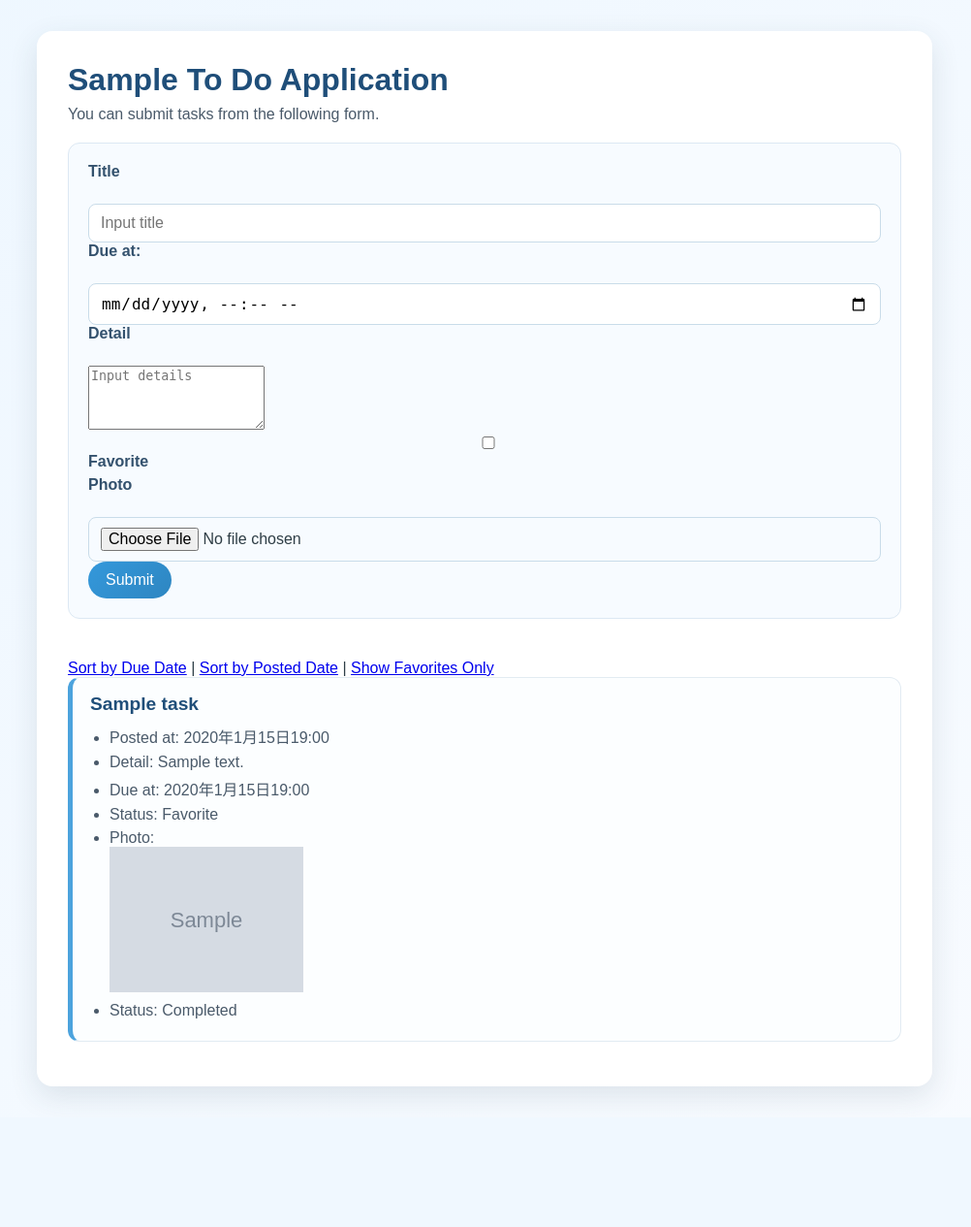
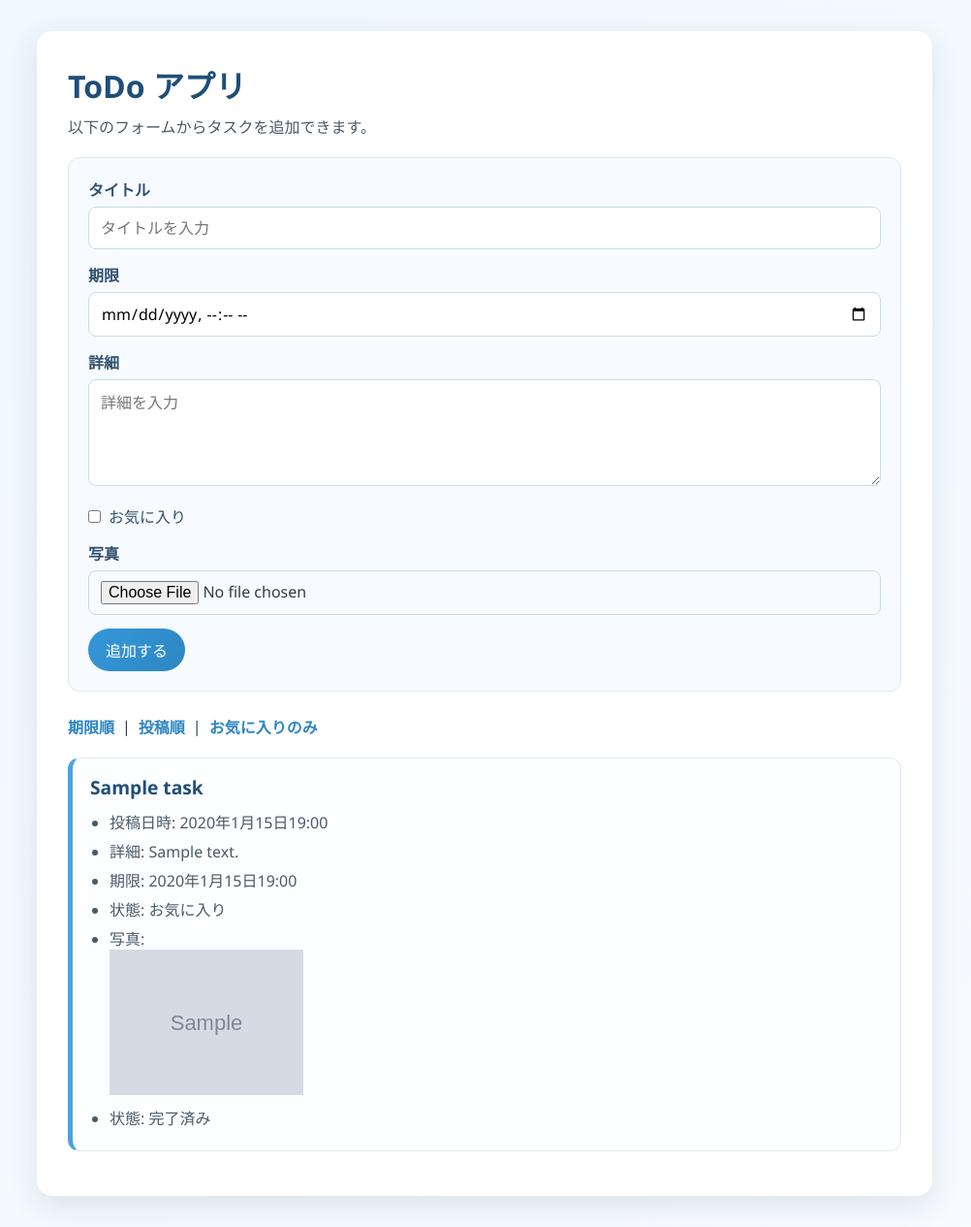
Before and after one commit to s1f10250082/django-test-exercise, a Django app: page / in a window 1280 px wide. Shown: the whole page at 97% size, without its empty margins (140-1142 px from the left). Before the commit the page ends 1127 px from the top, so only its background shows below. Run offline with Django 5.2, Linux system fonts and the light colour scheme; tables that the repository leaves empty hold one stand-in row (values such as "Sample post"); grey boxes marked "Sample" are stand-in pictures.

Commit message:
cssを編集

```diff
--- a/todo/static/todo/css/detail.css
+++ b/todo/static/todo/css/detail.css
@@ -1,5 +1,5 @@
 body {
-    font-family: "Yu Gothic", "Hiragino Sans", "Meiryo", sans-serif;
+    font-family: "Noto Sans JP", "Yu Gothic", "Hiragino Sans", "Meiryo", "Segoe UI", sans-serif;
     margin: 0;
     padding: 32px 16px;
     background: linear-gradient(135deg, #f3f8ff 0%, #f9fcff 100%);
@@ -69,10 +69,6 @@ h1 {
     background: linear-gradient(135deg, #6c7a89 0%, #5d6b78 100%);
 }
 
-.danger-btn {
-    background: linear-gradient(135deg, #e76f51 0%, #d9534f 100%);
-}
-
 .secondary-action {
     margin-top: 6px;
 }
--- a/todo/static/todo/css/index.css
+++ b/todo/static/todo/css/index.css
@@ -1,5 +1,5 @@
 body {
-    font-family: "Yu Gothic", "Hiragino Sans", "Meiryo", sans-serif;
+    font-family: "Noto Sans JP", "Yu Gothic", "Hiragino Sans", "Meiryo", "Segoe UI", sans-serif;
     background: linear-gradient(135deg, #eef7ff 0%, #f8fbff 100%);
     margin: 0;
     padding: 32px 16px;
@@ -40,6 +40,18 @@ form {
     margin-bottom: 14px;
 }
 
+.checkbox-group label {
+    display: flex;
+    align-items: center;
+    gap: 8px;
+    font-weight: 500;
+}
+
+.checkbox-group input {
+    width: auto;
+    margin: 0;
+}
+
 label {
     display: block;
     margin-bottom: 6px;
@@ -47,13 +59,19 @@ label {
     color: #33516d;
 }
 
-input {
+input,
+textarea {
     width: 100%;
     padding: 10px 12px;
     border: 1px solid #c9dce9;
     border-radius: 8px;
     box-sizing: border-box;
     font-size: 1rem;
+    font-family: inherit;
+}
+
+textarea {
+    resize: vertical;
 }
 
 .form-actions {
@@ -82,19 +100,17 @@ button:hover {
     align-items: center;
     margin-bottom: 20px;
     flex-wrap: wrap;
+    gap: 8px;
 }
 
-.sort-form select {
-    padding: 8px 10px;
-    border: 1px solid #c9dce9;
-    border-radius: 8px;
-    background: #fff;
-    font-size: 0.95rem;
+.sort-form a {
+    color: #2e86c1;
+    text-decoration: none;
+    font-weight: 600;
 }
 
-.sort-form button {
-    padding: 8px 14px;
-    border-radius: 999px;
+.sort-form a:hover {
+    text-decoration: underline;
 }
 
 .text {
--- a/todo/templates/todo/index.html
+++ b/todo/templates/todo/index.html
@@ -3,7 +3,7 @@
 <html lang="ja">
 
 <head>
-    <title>To Do Application</title>
+    <title>ToDo アプリ</title>
     <meta charset="UTF-8">
     <meta name="author" content="INIAD">
     <link rel="stylesheet" href="{% static 'todo/css/index.css' %}">
@@ -11,65 +11,64 @@
 
 <body>
     <div class="container">
-    <h1>Sample To Do Application</h1>
-    <p>You can submit tasks from the following form.</p>
+        <h1>ToDo アプリ</h1>
+        <p>以下のフォームからタスクを追加できます。</p>
         <form action="{% url 'index' %}" method="post" enctype="multipart/form-data">
             {% csrf_token %}
-        <div>
-            <label for="titleInput">Title</label><br>
-            <input id="titleInput" name="title" type="text" placeholder="Input title">
+            <div class="form-group">
+                <label for="titleInput">タイトル</label>
+                <input id="titleInput" name="title" type="text" placeholder="タイトルを入力">
             </div>
-        <div>
-            <label for="dueInput">Due at:</label><br>
+            <div class="form-group">
+                <label for="dueInput">期限</label>
                 <input id="dueInput" name="due_at" type="datetime-local">
             </div>
-        <div>
-            <label for="detailInput">Detail</label><br>
-            <textarea id="detailInput" name="detail" rows="4" placeholder="Input details"></textarea>
+            <div class="form-group">
+                <label for="detailInput">詳細</label>
+                <textarea id="detailInput" name="detail" rows="4" placeholder="詳細を入力"></textarea>
             </div>
-        <div>
+            <div class="form-group checkbox-group">
                 <label for="favoriteInput">
                     <input id="favoriteInput" name="favorite" type="checkbox">
-                Favorite
+                    お気に入り
                 </label>
             </div>
-        <div>
-            <label for="photoInput">Photo</label><br>
+            <div class="form-group">
+                <label for="photoInput">写真</label>
                 <input id="photoInput" name="photo" type="file" accept="image/*">
             </div>
-        <div>
-            <button type="submit">Submit</button>
+            <div class="form-actions">
+                <button type="submit">追加する</button>
             </div>
         </form>
-    <br>
 
-    <div>
-        <a href="{% url 'index' %}?order=due">Sort by Due Date</a> |
-        <a href="{% url 'index' %}?order=post">Sort by Posted Date</a> |
-        <a href="{% url 'index' %}?order=favorite">Show Favorites Only</a>
+        <div class="sort-form">
+            <a href="{% url 'index' %}?order=due">期限順</a> |
+            <a href="{% url 'index' %}?order=post">投稿順</a> |
+            <a href="{% url 'index' %}?order=favorite">お気に入りのみ</a>
         </div>
 
         {% for task in tasks %}
         <div class="text">
             <h2><a href="{% url 'detail' task.id %}">{{ task.title }}</a></h2>
             <ul>
-            <li>Posted at: {{ task.posted_at }}</li>
+                <li>投稿日時: {{ task.posted_at }}</li>
                 {% if task.detail %}
-            <li>Detail: {{ task.detail }}</li>
+                <li>詳細: {{ task.detail }}</li>
                 {% endif %}
                 {% if task.due_at %}
-            <li>Due at: {{ task.due_at }}</li>
+                <li>期限: {{ task.due_at }}</li>
                 {% endif %}
                 {% if task.favorite %}
-            <li>Status: Favorite</li>
+                <li>状態: お気に入り</li>
                 {% endif %}
                 {% if task.photo %}
-            <li>Photo:<br><img src="{{ task.photo.url }}" alt="{{ task.title }}" style="max-width:200px; max-height:200px;"></li>
+                <li>写真:<br><img src="{{ task.photo.url }}" alt="{{ task.title }}" style="max-width:200px; max-height:200px;"></li>
                 {% endif %}
                 {% if task.completed %}
-            <li>Status: Completed</li>
+                <li>状態: 完了済み</li>
                 {% else %}
-            <li>Status: Not Completed</li>
+                <li>状態: 未完了</li>
                 {% endif %}
             </ul>
         </div>
```
Also changed, not shown: todo/static/todo/css/edit.css (+13 -2 lines), todo/templates/todo/detail.html (+16 -15 lines), todo/templates/todo/edit.html (+23 -21 lines), todo/tests.py (+33 -1 lines), media/task_photos/test_Qlpt8y6.gif (added). Lines whose indentation alone changed are shown as unchanged.
